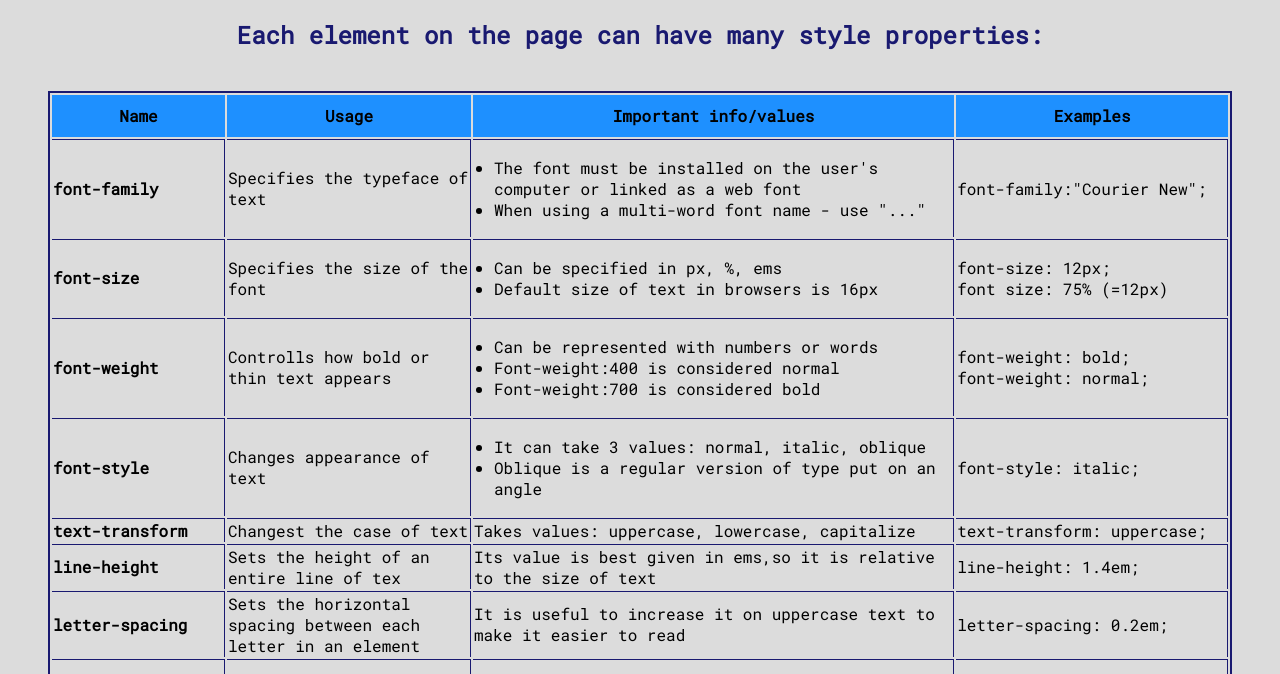
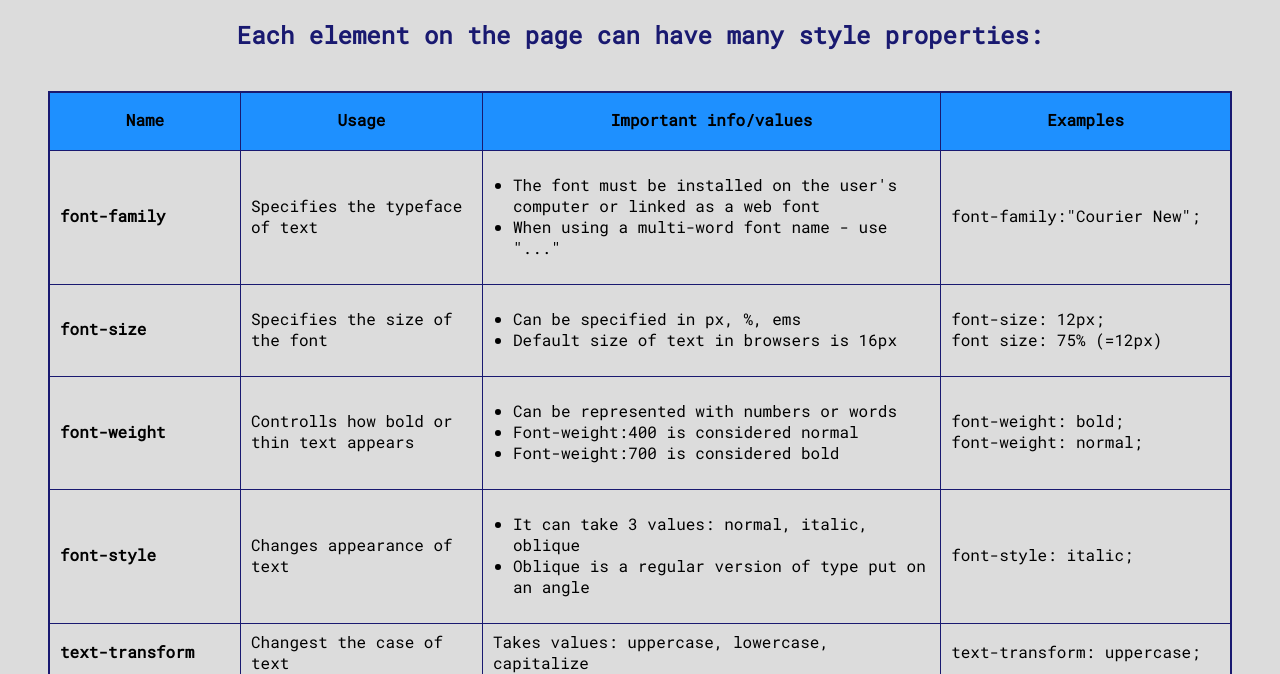
Before and after one commit to Karito84/CSS-cheatsheet, a plain HTML site: page index.html in a window 1280 px wide. Shown: the part 67-741 px from the top of the page. Drawn offline with Linux system fonts and the light colour scheme.

Commit message:
update padding and borders

```diff
--- a/Resources/css/index.css
+++ b/Resources/css/index.css
@@ -15,6 +15,7 @@ table {
   border: 2px solid midnightblue;
   margin: 40px;
   text-align: left;
+  border-collapse:collapse;
 
 }
 
@@ -22,13 +23,16 @@ th {
     text-align:center;
     background-color: dodgerblue;
     height: 40px;
+    border-right: 1px solid midnightblue;
 }
 
 td {
      border-top: 1px solid midnightblue;
      border-right: 1px solid midnightblue;
 
-
+    }
+th, td {
+    padding: 7px 10px 10px 10px;
 }
 
 tbody tr:hover {
```
